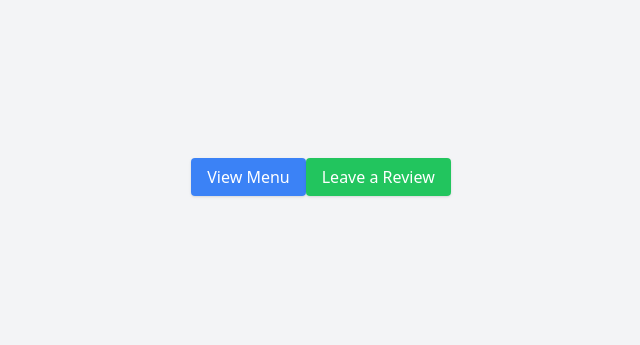
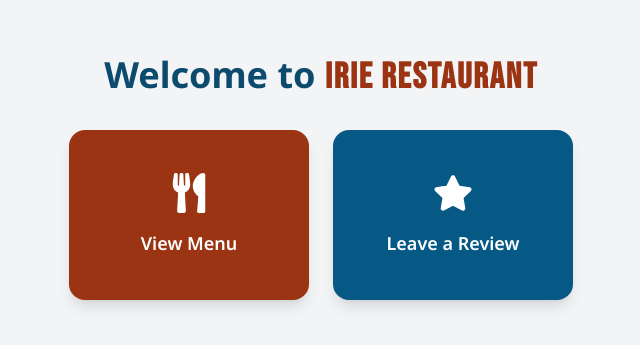
Before and after one commit to ayowayne123/Irie-africa, a Next.js app: page / in a window 1280 px wide. Shown: the part 223-568 px from the top of the page, without its empty margins (319-959 px from the left). Built offline with nearby package versions, Linux system fonts and the light colour scheme.

Commit message:
Added the form

```diff
--- a/app/page.js
+++ b/app/page.js
@@ -1,21 +1,53 @@
+"use client";
+
 import Link from "next/link";
+import { FaUtensils, FaStar } from "react-icons/fa";
+import { useEffect, useState } from "react";
 
 export default function Home() {
+  const [isVisible, setIsVisible] = useState(false);
+
+  useEffect(() => {
+    setTimeout(() => {
+      setIsVisible(true);
+    }); // Delay to add the slide-in effect
+  }, []);
+
   return (
-    <div className="flex flex-col items-center justify-center min-h-screen bg-gray-100">
-      <div className="space-y-4">
-        <Link
-          href="/menu"
-          className="px-4 py-2 text-white bg-blue-500 rounded shadow hover:bg-blue-600"
-        >
-          View Menu
-        </Link>
-        <Link
-          href="/review"
-          className="px-4 py-2 text-white bg-green-500 rounded shadow hover:bg-green-600"
-        >
-          Leave a Review
-        </Link>
+    <div className="flex flex-col items-center justify-center min-h-screen bg-gray-100 text-sky-900 font-noto">
+      <div className="space-y-8 text-center">
+        <h1 className="text-4xl font-bold mb-8 animate-fade-in font-noto tracking-normal">
+          Welcome to{" "}
+          <span className="text-orange-800 font-bebas tracking-wider">
+            Irie Restaurant
+          </span>
+        </h1>
+        <div className="flex flex-col md:flex-row gap-6 items-center justify-center">
+          <Link href="/menu" passHref>
+            <div
+              className={`flex flex-col gap-4 w-[240px] h-[170px] items-center justify-center px-6 py-4 text-lg font-semibold text-white bg-orange-800 rounded-2xl shadow-lg hover:bg-orange-900 transform transition-transform duration-500 ease-in-out ${
+                isVisible
+                  ? "translate-x-0 opacity-100"
+                  : "-translate-x-full opacity-0"
+              }`}
+            >
+              <FaUtensils size={40} />
+              <span>View Menu</span>
+            </div>
+          </Link>
+          <Link href="/review" passHref>
+            <div
+              className={`flex flex-col gap-4 w-[240px] h-[170px] items-center justify-center px-6 py-4 text-lg font-semibold text-white bg-sky-800 rounded-2xl shadow-lg hover:bg-sky-900 transform transition-transform duration-500 ease-in-out ${
+                isVisible
+                  ? "translate-x-0 opacity-100"
+                  : "translate-x-full opacity-0"
+              }`}
+            >
+              <FaStar size={40} />
+              <span>Leave a Review</span>
+            </div>
+          </Link>
+        </div>
       </div>
     </div>
   );
--- /dev/null
+++ b/app/review/page.js
@@ -0,0 +1,99 @@
+"use client";
+import { useState } from "react";
+import { FaStar } from "react-icons/fa";
+
+export default function Review() {
+  const [rating, setRating] = useState(0);
+  const [hover, setHover] = useState(null);
+  const [review, setReview] = useState("");
+  const [name, setName] = useState("");
+
+  const handleSubmit = (e) => {
+    e.preventDefault();
+    // Log the review and rating to the console
+    console.log({
+      name: name,
+      rating: rating,
+      review: review,
+    });
+    // Reset the form
+    setName("");
+    setReview("");
+    setRating(0);
+  };
+
+  return (
+    <div className="flex flex-col items-center justify-center min-h-screen bg-gray-100 text-sky-900 font-noto px-4">
+      <div className="max-w-lg w-full bg-white rounded-lg shadow-md p-6">
+        <h1 className="text-3xl font-bold mb-6 text-center">Leave a Review</h1>
+
+        {/* Star Rating */}
+        <div className="flex justify-center mb-6">
+          {[...Array(5)].map((star, i) => {
+            const ratingValue = i + 1;
+            return (
+              <label key={i}>
+                <input
+                  type="radio"
+                  name="rating"
+                  value={ratingValue}
+                  onClick={() => setRating(ratingValue)}
+                  className="hidden"
+                />
+                <FaStar
+                  className="cursor-pointer transition-transform transform hover:scale-125"
+                  size={40}
+                  color={
+                    ratingValue <= (hover || rating) ? "#ffc107" : "#e4e5e9"
+                  }
+                  onMouseEnter={() => setHover(ratingValue)}
+                  onMouseLeave={() => setHover(null)}
+                />
+              </label>
+            );
+          })}
+        </div>
+
+        {/* Review Form */}
+        <form onSubmit={handleSubmit} className="space-y-4">
+          <div>
+            <label htmlFor="name" className="block text-lg font-medium">
+              Your Name:
+            </label>
+            <input
+              type="text"
+              id="name"
+              value={name}
+              onChange={(e) => setName(e.target.value)}
+              className="w-full p-2 border border-gray-300 rounded-md focus:outline-none focus:ring-2 focus:ring-orange-600"
+              placeholder="Enter your name"
+              required
+            />
+          </div>
+
+          <div>
+            <label htmlFor="review" className="block text-lg font-medium">
+              Your Review:
+            </label>
+            <textarea
+              id="review"
+              value={review}
+              onChange={(e) => setReview(e.target.value)}
+              className="w-full p-2 border border-gray-300 rounded-md focus:outline-none focus:ring-2 focus:ring-orange-600"
+              placeholder="Write your review here..."
+              rows="4"
+              required
+            />
+          </div>
+
+          <button
+            type="submit"
+            className="w-full bg-orange-700 text-white font-semibold py-2 px-4 rounded-lg shadow-md hover:bg-orange-800 transition-transform transform hover:scale-105"
+          >
+            Submit Review
+          </button>
+        </form>
+      </div>
+    </div>
+  );
+}
```
Also changed, not shown: package.json (+5 -4 lines), 1 other file (tests, documents, lock files or other folders).
